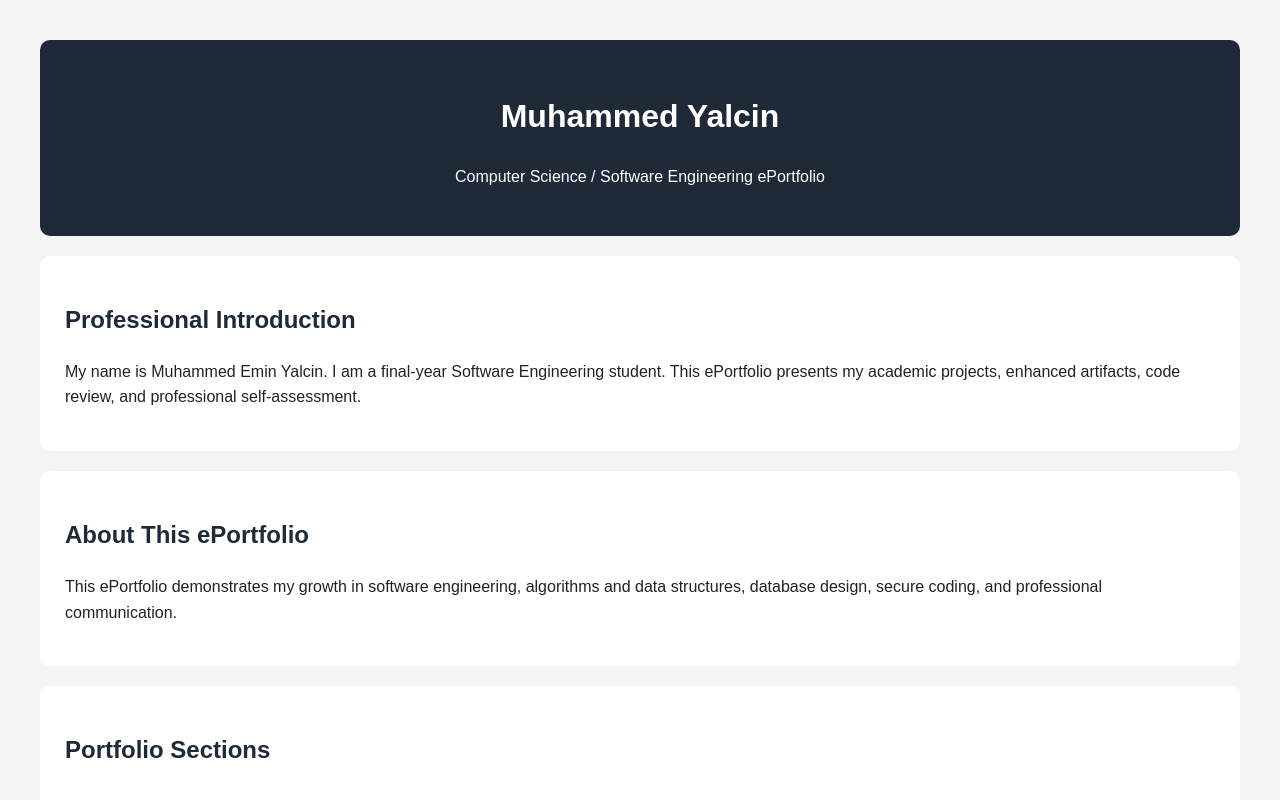
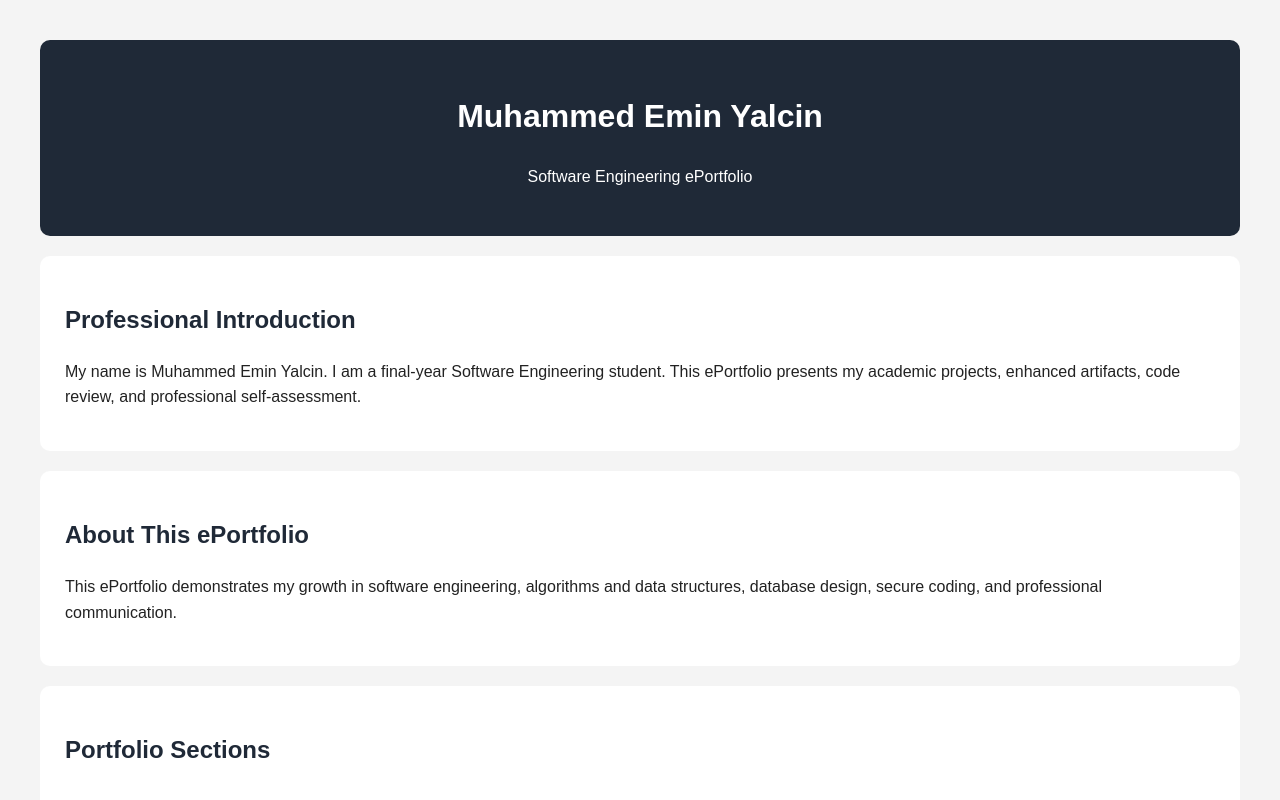
Before and after one commit to muh-yalcin/muh-yalcin.github.io, a plain HTML site: page index.html in a window 1280 px wide. Shown: the top 800 px of the page. Drawn offline with Linux system fonts and the light colour scheme.

Commit message:
Update index.html

```diff
--- a/index.html
+++ b/index.html
@@ -52,8 +52,8 @@
 <body>
 
   <header>
-    <h1>Muhammed Yalcin</h1>
-    <p>Computer Science / Software Engineering ePortfolio</p>
+    <h1>Muhammed Emin Yalcin</h1>
+    <p>Software Engineering ePortfolio</p>
   </header>
 
   <section>
```
